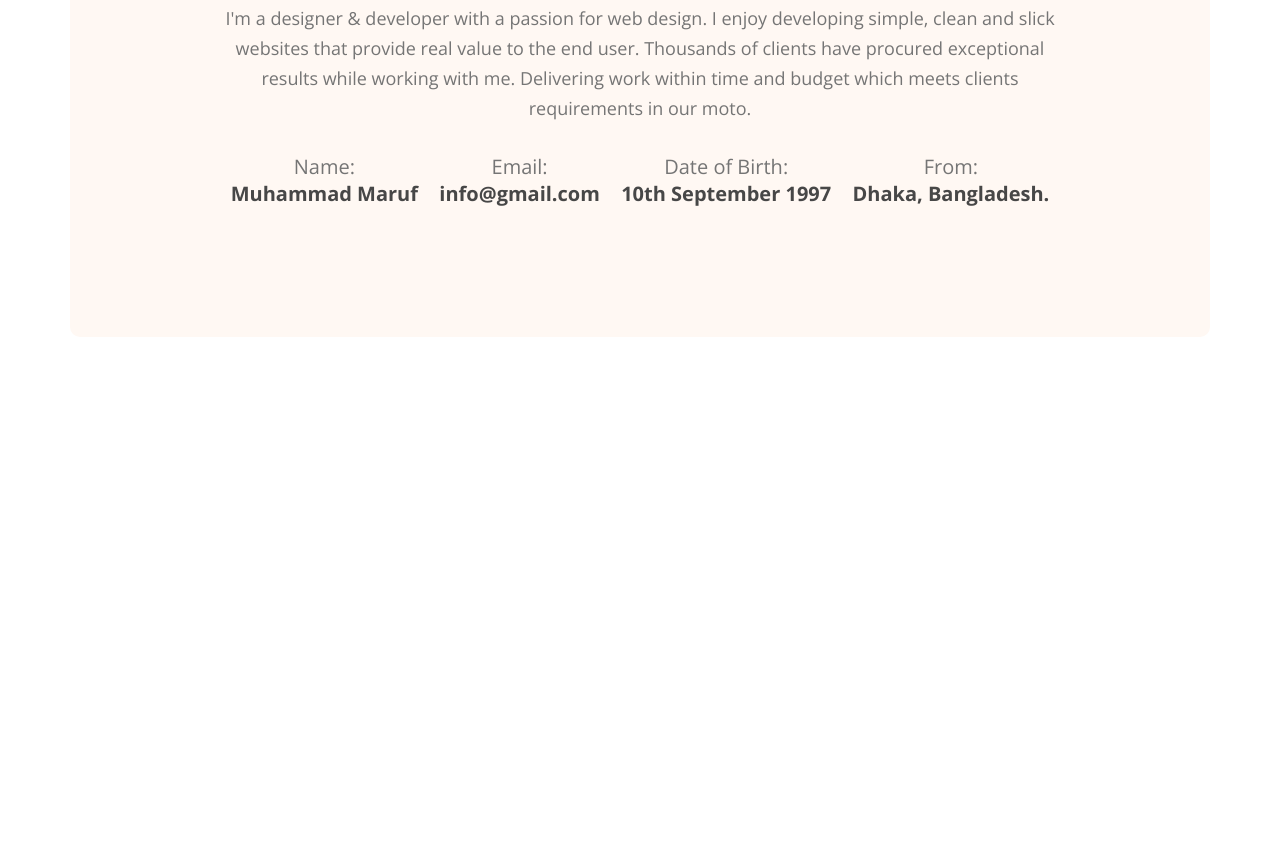
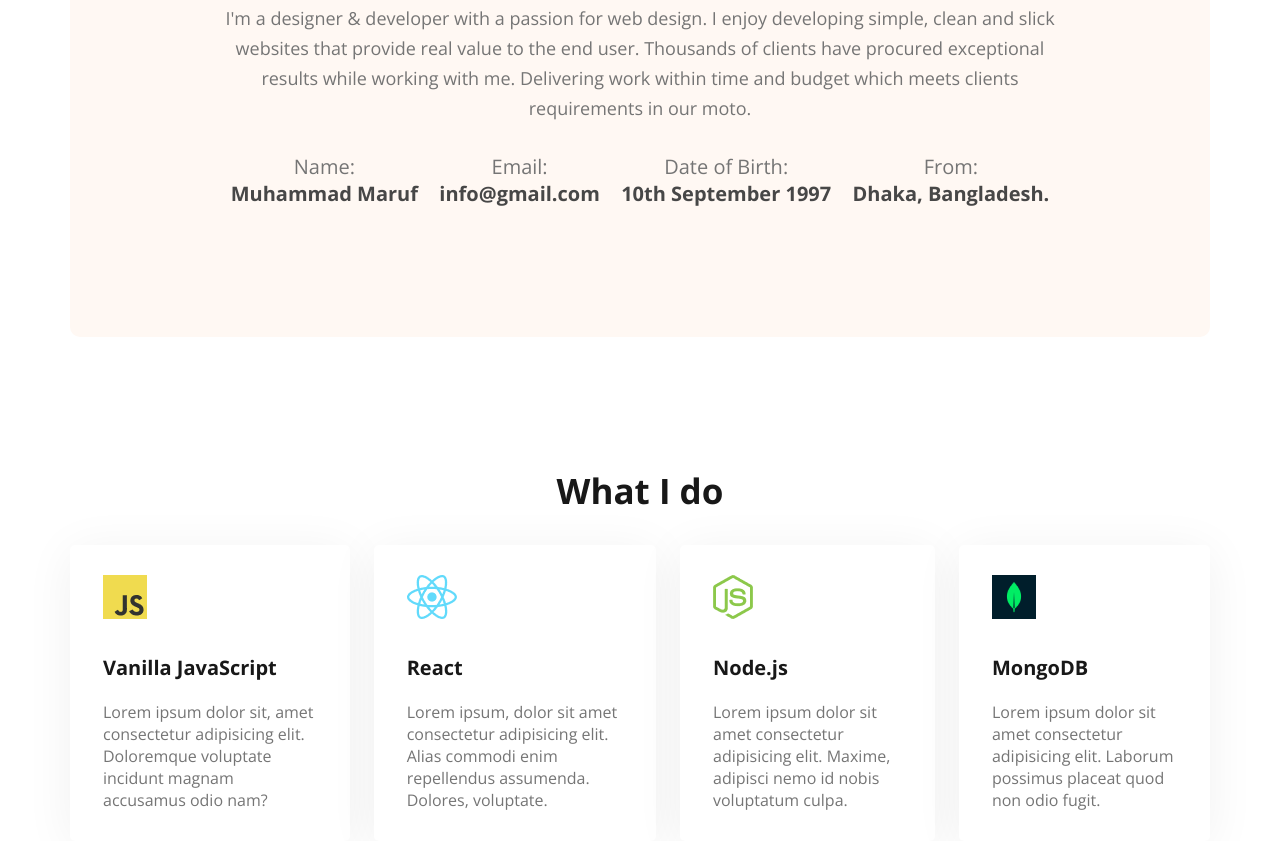
Before and after one commit to Maruf-Shadin/Portfolio, a plain HTML site: page index.html in a window 1280 px wide. Shown: the part 1185-2026 px from the top of the page. Before the commit the page ends 1522 px from the top, so only its background shows below. Drawn offline with nearby package versions, Linux system fonts and the light colour scheme.

Commit message:
what i do section

```diff
--- a/index.html
+++ b/index.html
@@ -34,6 +34,7 @@
     </header>
     <!-- End of our Header Section -->
     <main>
+        <!-- About me section starts here -->
         <section class="about-me">
             <h3 class="section-title">About Me</h3>
             <p class="section-text">I'm a designer & developer with a passion for web design. I enjoy developing simple, clean and slick websites that provide real value to the end user. Thousands of clients have procured exceptional results while working with me. Delivering work within time and budget which meets clients requirements in our moto.</p>
@@ -56,6 +57,35 @@
                 </div>
             </div>
         </section>
+        <!-- About me section ends here -->
+        <!-- What I do Section starts here -->
+        <section class="what-i-do">
+            <h3 class="section-title">What I do</h3>
+            <!-- (.skill-container>skill*4>img+h4.skill-title+p.skill-text>lorem20)...shortcut -->
+            <div class="skill-container">
+                <div class="skill">
+                    <img src="images/icons/js.png" alt="">
+                    <h4 class="skill-title">Vanilla JavaScript</h4>
+                    <p class="skill-text">Lorem ipsum dolor sit, amet consectetur adipisicing elit. Doloremque voluptate incidunt magnam accusamus odio nam?</p>
+                </div>
+                <div class="skill">
+                    <img src="images/icons/react.png" alt="">
+                    <h4 class="skill-title">React</h4>
+                    <p class="skill-text">Lorem ipsum, dolor sit amet consectetur adipisicing elit. Alias commodi enim repellendus assumenda. Dolores, voluptate.</p>
+                </div>
+                <div class="skill">
+                    <img src="images/icons/nodejs.png" alt="">
+                    <h4 class="skill-title">Node.js</h4>
+                    <p class="skill-text">Lorem ipsum dolor sit amet consectetur adipisicing elit. Maxime, adipisci nemo id nobis voluptatum culpa.</p>
+                </div>
+                <div class="skill">
+                    <img src="images/icons/mongo.png" alt="">
+                    <h4 class="skill-title">MongoDB</h4>
+                    <p class="skill-text">Lorem ipsum dolor sit amet consectetur adipisicing elit. Laborum possimus placeat quod non odio fugit.</p>
+                </div>
+            </div>
+        </section>
+        <!-- What I do Section ends here -->
     </main>
     <footer></footer>
 </body>
--- a/style.css
+++ b/style.css
@@ -108,6 +108,7 @@ main{
     line-height: 48px;
     color: #181818;;
     margin-bottom: 30px;
+    text-align: center;
 }
 .section-text{
     font-family: 'Open Sans';
@@ -131,3 +132,32 @@ main{
     font-size: 20px;
     font-weight: 700;
 }
+/* what i do section style */
+.what-i-do{
+        margin-top: 130px;
+}
+.skill-container{
+    display: flex;
+    gap: 24px;
+}
+ .skill{
+    background: #FFFFFF;
+    box-shadow: 0px 6px 50px rgba(0, 0, 0, 0.06);
+    border-radius: 5px;
+    padding: 30px 33px;
+    /* margin:0 24px; */
+}
+.skill-title{
+    font-weight: 700;
+    font-size: 20px;
+    line-height: 27px;
+    margin-top: 30px;
+    margin-bottom: 20px;
+    color: #181818;
+    /* text-align: center; */
+}
+.skill-text{
+    color: #757575;
+    font-weight: 400;
+    font-size: 16px;
+}
```
